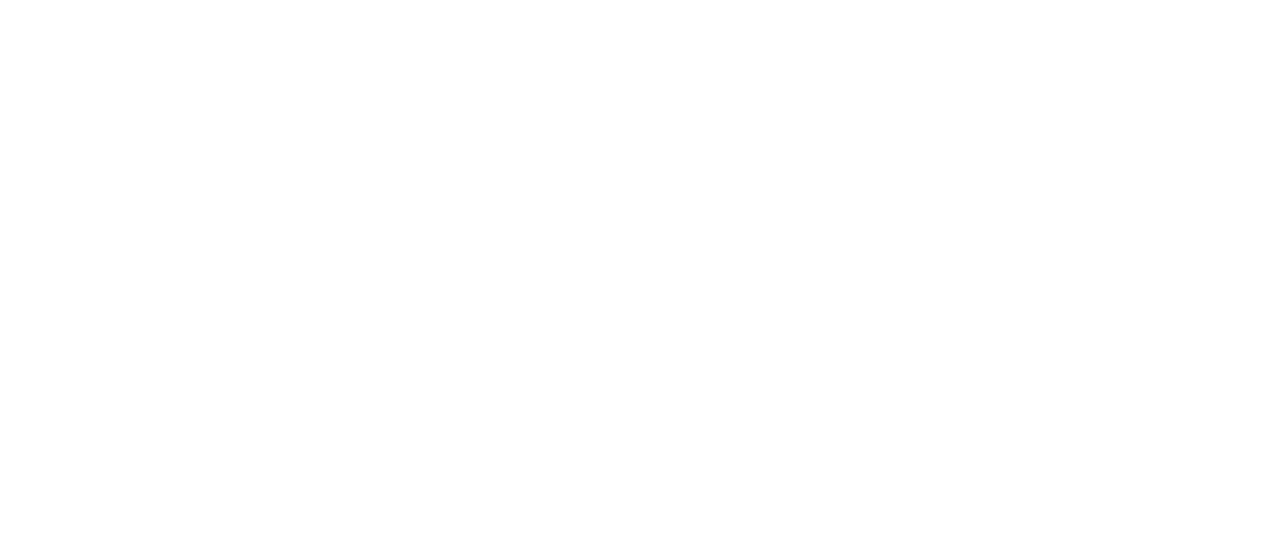
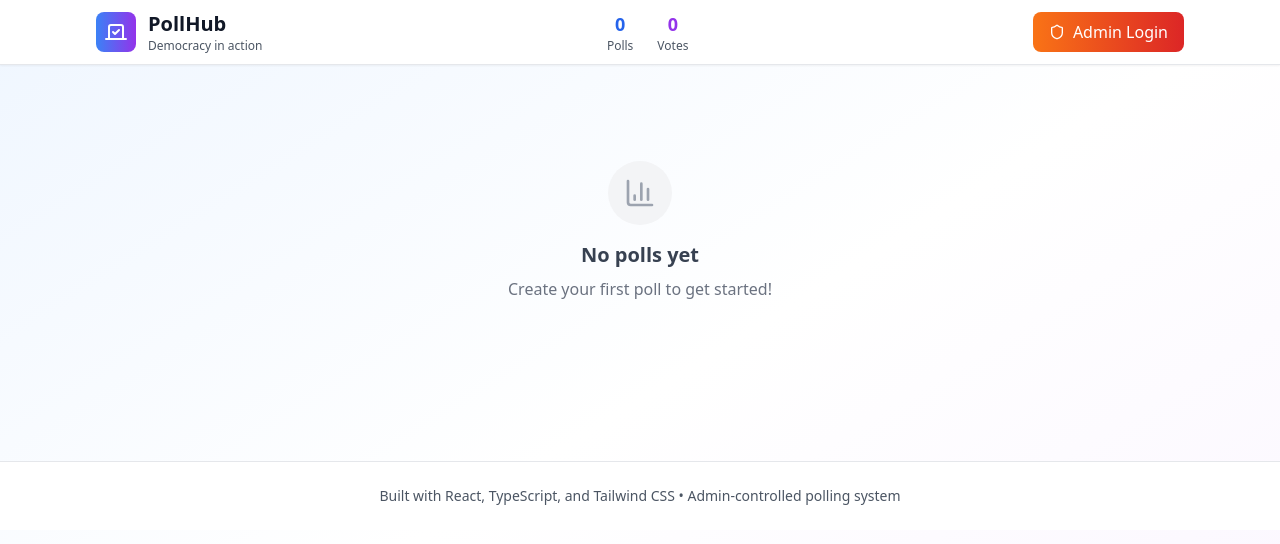
Before and after one commit to Some0ne11/pollhub-voting-system, a React (Vite) app: page / in a window 1280 px wide. Shown: the top 544 px of the page. Built offline with nearby package versions, Linux system fonts and the light colour scheme.

Commit message:
update app

```diff
--- a/src/App.tsx
+++ b/src/App.tsx
@@ -1,9 +1,286 @@
+import { useState, useEffect } from 'react';
+import { Header } from './components/Header';
+import { CreatePoll } from './components/CreatePoll';
+import { EditPoll } from './components/EditPoll';
+import { AdminLogin } from './components/AdminLogin';
+import { DeleteConfirmation } from './components/DeleteConfirmation';
+import { UserWhitelistManager } from './components/UserWhitelistManager';
+import { PollResultsExport } from './components/PollResultsExport';
+import { UserEmailPrompt } from './components/UserEmailPrompt';
+import { PollList } from './components/PollList';
+import type { Poll, CreatePollData, EditPollData } from './types/poll';
+import type { User, AdminCredentials } from './types/auth';
+import { createPoll, updatePoll } from './utils/pollUtils';
+import { getCurrentUser, setCurrentUser, logout, authenticateAdmin, getUserId, getWhitelistedUsers, isUserWhitelisted } from './utils/authUtils';
+
 function App() {
+  const [polls, setPolls] = useState<Poll[]>([]);
+  const [showCreatePoll, setShowCreatePoll] = useState(false);
+  const [editingPollId, setEditingPollId] = useState<string | null>(null);
+  const [deletingPollId, setDeletingPollId] = useState<string | null>(null);
+  const [showAdminLogin, setShowAdminLogin] = useState(false);
+  const [showUserManager, setShowUserManager] = useState(false);
+  const [showExportResults, setShowExportResults] = useState(false);
+  const [showEmailPrompt, setShowEmailPrompt] = useState<string | null>(null);
+  const [currentUser, setCurrentUserState] = useState<User>(getCurrentUser());
+  const [loginError, setLoginError] = useState<string>('');
+  const [emailError, setEmailError] = useState<string>('');
+
+  // Load polls from localStorage on component mount
+  useEffect(() => {
+    const savedPolls = localStorage.getItem('polls');
+    if (savedPolls) {
+      try {
+        const parsedPolls = JSON.parse(savedPolls).map((poll: any) => ({
+          ...poll,
+          createdAt: new Date(poll.createdAt),
+          lastEditedAt: poll.lastEditedAt ? new Date(poll.lastEditedAt) : undefined,
+          editHistory: poll.editHistory || [],
+          status: poll.status || 'active' // Default to active for existing polls
+        }));
+        setPolls(parsedPolls);
+      } catch (error) {
+        console.error('Error loading polls:', error);
+      }
+    }
+  }, []);
+
+  // Save polls to localStorage whenever polls change
+  useEffect(() => {
+    localStorage.setItem('polls', JSON.stringify(polls));
+  }, [polls]);
+
+  const handleAdminLogin = (credentials: AdminCredentials) => {
+    if (authenticateAdmin(credentials)) {
+      const adminUser: User = {
+        id: getUserId(),
+        role: 'admin',
+        username: credentials.username
+      };
+      setCurrentUser(adminUser);
+      setCurrentUserState(adminUser);
+      setShowAdminLogin(false);
+      setLoginError('');
+    } else {
+      setLoginError('Invalid username or password');
+    }
+  };
+
+  const handleLogout = () => {
+    logout();
+    const regularUser = getCurrentUser();
+    setCurrentUserState(regularUser);
+    setShowCreatePoll(false);
+    setEditingPollId(null);
+    setDeletingPollId(null);
+  };
+
+  const handleCreatePollClick = () => {
+    if (currentUser.role === 'admin') {
+      setShowCreatePoll(true);
+    } else {
+      setShowAdminLogin(true);
+    }
+  };
+
+  const handleCreatePoll = (data: CreatePollData) => {
+    if (currentUser.role !== 'admin') {
+      console.error('Only admins can create polls');
+      return;
+    }
+
+    const allowedUsers = data.isRestricted ? getWhitelistedUsers().map(user => user.email) : undefined;
+    const newPoll = createPoll(data, allowedUsers);
+    setPolls(prevPolls => [newPoll, ...prevPolls]);
+    setShowCreatePoll(false);
+  };
+
+  const handleEditPoll = (pollId: string) => {
+    setEditingPollId(pollId);
+  };
+
+  const handleUpdatePoll = (pollId: string, data: EditPollData) => {
+    setPolls(prevPolls =>
+      prevPolls.map(poll => {
+        if (poll.id === pollId) {
+          return updatePoll(poll, data, currentUser.id);
+        }
+        return poll;
+      })
+    );
+    setEditingPollId(null);
+  };
+
+  const handleDeletePoll = (pollId: string) => {
+    setDeletingPollId(pollId);
+  };
+
+  const handleStatusChange = (pollId: string, status: 'active' | 'on-hold' | 'closed') => {
+    setPolls(prevPolls =>
+      prevPolls.map(poll =>
+        poll.id === pollId
+          ? { ...poll, status }
+          : poll
+      )
+    );
+  };
+
+  const confirmDeletePoll = () => {
+    if (deletingPollId) {
+      setPolls(prevPolls => prevPolls.filter(poll => poll.id !== deletingPollId));
+      setDeletingPollId(null);
+    }
+  };
+
+  const handleVote = (pollId: string, optionId: string) => {
+    const poll = polls.find(p => p.id === pollId);
+    if (!poll) return;
+
+    // Don't allow voting if poll is not active
+    if (poll.status !== 'active') {
+      return;
+    }
+
+    // Check if poll is restricted and user needs verification
+    if (poll.isRestricted && !currentUser.email) {
+      setShowEmailPrompt(pollId);
+      return;
+    }
+
+    const userId = currentUser.id;
+
+    setPolls(prevPolls =>
+      prevPolls.map(poll => {
+        if (poll.id === pollId && !poll.votedUsers.includes(userId)) {
+          const updatedOptions = poll.options.map(option =>
+            option.id === optionId
+              ? { ...option, votes: option.votes + 1 }
+              : option
+          );
+
+          return {
+            ...poll,
+            options: updatedOptions,
+            totalVotes: poll.totalVotes + 1,
+            votedUsers: [...poll.votedUsers, userId]
+          };
+        }
+        return poll;
+      })
+    );
+  };
+
+  const handleEmailVerification = (email: string, name: string) => {
+    if (!isUserWhitelisted(email)) {
+      setEmailError('Your email is not authorized to vote in this poll. Please contact the administrator.');
+      return;
+    }
+
+    // Update current user with verified email
+    const updatedUser = { ...currentUser, email, name };
+    setCurrentUser(updatedUser);
+    setCurrentUserState(updatedUser);
+    setShowEmailPrompt(null);
+    setEmailError('');
+
+    // Now proceed with the vote
+    if (showEmailPrompt) {
+      // The vote will be handled by the next click since user is now verified
+    }
+  };
+
+  const totalVotes = polls.reduce((sum, poll) => sum + poll.totalVotes, 0);
+  const editingPoll = editingPollId ? polls.find(poll => poll.id === editingPollId) : null;
+  const deletingPoll = deletingPollId ? polls.find(poll => poll.id === deletingPollId) : null;
 
   return (
-    <>
-    </>
-  )
+    <div className="min-h-screen bg-gradient-to-br from-blue-50 via-white to-purple-50">
+      <Header
+        onCreatePoll={handleCreatePollClick}
+        onAdminLogin={() => setShowAdminLogin(true)}
+        onLogout={handleLogout}
+        onManageUsers={() => setShowUserManager(true)}
+        onExportResults={() => setShowExportResults(true)}
+        totalPolls={polls.length}
+        totalVotes={totalVotes}
+        currentUser={currentUser}
+      />
+
+      <main className="max-w-6xl mx-auto px-4 sm:px-6 lg:px-8 py-8">
+        {showAdminLogin && (
+          <AdminLogin
+            onLogin={handleAdminLogin}
+            onCancel={() => {
+              setShowAdminLogin(false);
+              setLoginError('');
+            }}
+            error={loginError}
+          />
+        )}
+
+        {showUserManager && (
+          <UserWhitelistManager
+            onClose={() => setShowUserManager(false)}
+          />
+        )}
+
+        {showExportResults && (
+          <PollResultsExport
+            polls={polls}
+            onClose={() => setShowExportResults(false)}
+          />
+        )}
+
+        {showEmailPrompt && (
+          <UserEmailPrompt
+            onSubmit={handleEmailVerification}
+            onCancel={() => {
+              setShowEmailPrompt(null);
+              setEmailError('');
+            }}
+            error={emailError}
+          />
+        )}
+        {deletingPoll && (
+          <DeleteConfirmation
+            poll={deletingPoll}
+            onConfirm={confirmDeletePoll}
+            onCancel={() => setDeletingPollId(null)}
+          />
+        )}
+
+        {showCreatePoll && currentUser.role === 'admin' ? (
+          <CreatePoll
+            onCreatePoll={handleCreatePoll}
+            onCancel={() => setShowCreatePoll(false)}
+          />
+        ) : editingPoll && currentUser.role === 'admin' ? (
+          <EditPoll
+            poll={editingPoll}
+            onUpdatePoll={handleUpdatePoll}
+            onCancel={() => setEditingPollId(null)}
+          />
+        ) : (
+          <PollList
+            polls={polls}
+            onVote={handleVote}
+            onEdit={currentUser.role === 'admin' ? handleEditPoll : undefined}
+            onDelete={currentUser.role === 'admin' ? handleDeletePoll : undefined}
+            onStatusChange={currentUser.role === 'admin' ? handleStatusChange : undefined}
+            currentUser={currentUser}
+          />
+        )}
+      </main>
+
+      <footer className="bg-white border-t border-gray-200 mt-16">
+        <div className="max-w-6xl mx-auto px-4 sm:px-6 lg:px-8 py-6">
+          <p className="text-center text-gray-600 text-sm">
+            Built with React, TypeScript, and Tailwind CSS • Admin-controlled polling system
+          </p>
+        </div>
+      </footer>
+    </div>
+  );
 }
 
-export default App
+export default App;
```
